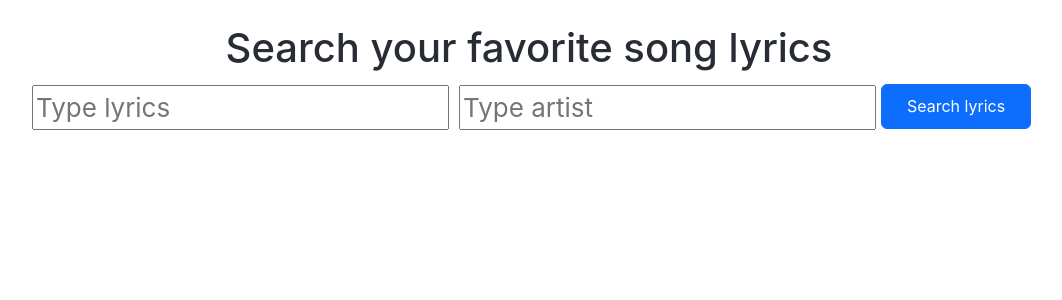
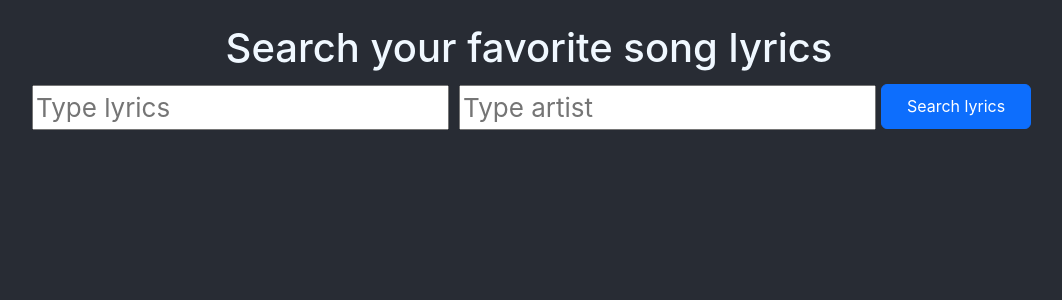
Before and after one commit to xelatnu/lyrics_spa, a React (Create React App) app: page / in a window 1280 px wide. Shown: the top 300 px of the page, without its empty margins (111-1173 px from the left). Built offline with nearby package versions, Linux system fonts and the light colour scheme.

Commit message:
fix:refactoring

```diff
--- a/src/app/App.css
+++ b/src/app/App.css
@@ -4,15 +4,17 @@
 
 .app {
   text-align: center;
+  background-color: #282c34;
+  height: 100vh;
 }
 
 .app-header {
-  /* background-color: #282c34; */
+  background-color: #282c34;
   min-height: 20vh;
   display: flex;
   flex-direction: column;
   align-items: center;
   justify-content: center;
   font-size: calc(10px + 2vmin);
-  color: #282c34;
+  color: aliceblue;
 }
--- a/src/components/hooks/useLyricsSearch.js
+++ b/src/components/hooks/useLyricsSearch.js
@@ -10,8 +10,8 @@ const useLyricsSearch = () => {
       setIsLoading(true);
       const res = await lyricsService.getLyrics(lyrics, artist);
       setLyricsData(res);
-    } catch (error) {
-      alert('Please wait a few minutes before try again');
+    } catch (err) {
+      alert('Sorry, some errors occurs. Try later.');
     } finally {
       setIsLoading(false);
     }
--- a/src/features/lyricsService.js
+++ b/src/features/lyricsService.js
@@ -1,4 +1,4 @@
-import { BASE_URL, UID, TOKEN_ID } from './LyricsServiceProps'
+import { BASE_URL, UID, TOKEN_ID } from './LyricsServiceProps';
 
 class LyricsService {
   constructor(baseUrl, tokenid, uid) {
--- a/src/index.js
+++ b/src/index.js
@@ -1,17 +1,12 @@
+/* eslint-disable react/jsx-filename-extension */
 import React from 'react';
 import ReactDOM from 'react-dom/client';
 import './index.css';
 import App from './app/App';
-import reportWebVitals from './reportWebVitals';
 
 const root = ReactDOM.createRoot(document.getElementById('root'));
 root.render(
   <React.StrictMode>
     <App />
-  </React.StrictMode>
+  </React.StrictMode>,
 );
-
-// If you want to start measuring performance in your app, pass a function
-// to log results (for example: reportWebVitals(console.log))
-// or send to an analytics endpoint. Learn more: https://bit.ly/CRA-vitals
-reportWebVitals();
--- a/src/reportWebVitals.js
+++ /dev/null
@@ -1,13 +0,0 @@
-const reportWebVitals = onPerfEntry => {
-  if (onPerfEntry && onPerfEntry instanceof Function) {
-    import('web-vitals').then(({ getCLS, getFID, getFCP, getLCP, getTTFB }) => {
-      getCLS(onPerfEntry);
-      getFID(onPerfEntry);
-      getFCP(onPerfEntry);
-      getLCP(onPerfEntry);
-      getTTFB(onPerfEntry);
-    });
-  }
-};
-
-export default reportWebVitals;
```
Also changed, not shown: 1 other file (tests, documents, lock files or other folders).
